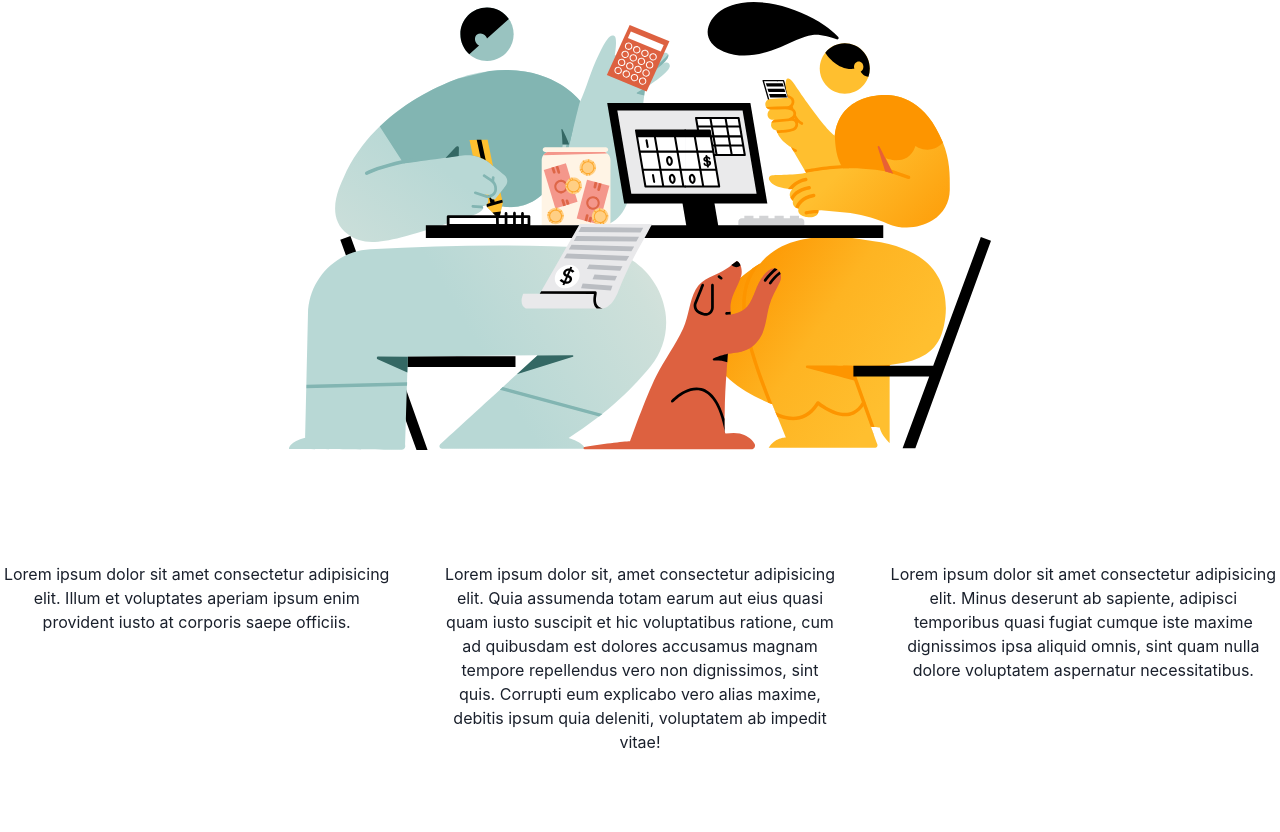
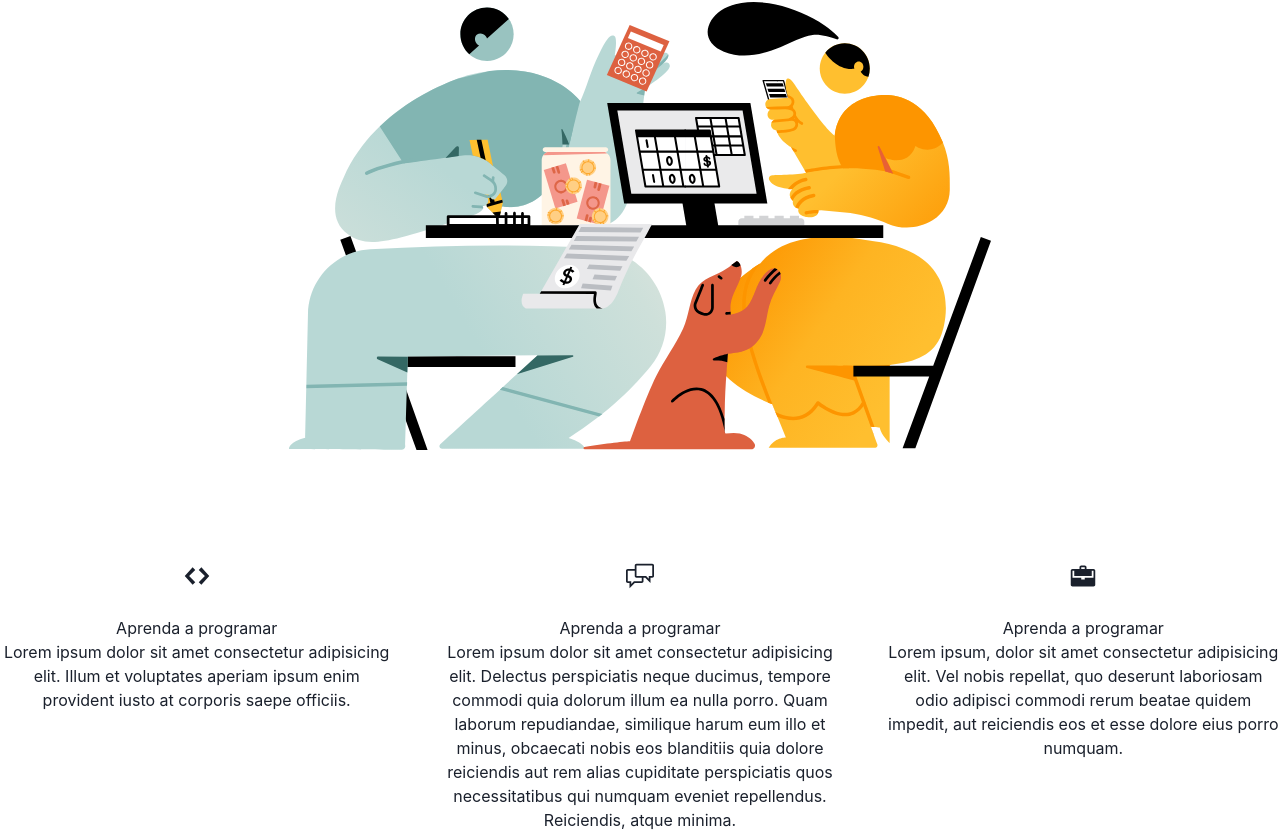
Before and after one commit to podcodar/webapp, a Next.js app: page / in a window 1280 px wide. Shown: the part 504-1336 px from the top of the page. Before the commit the page ends 1258 px from the top, so only its background shows below. Built offline with nearby package versions, Linux system fonts and the light colour scheme.

Commit message:
add react icons and base structure

```diff
--- a/package.json
+++ b/package.json
@@ -20,7 +20,8 @@
     "framer-motion": "^4",
     "next": "11.0.1",
     "react": "17.0.2",
-    "react-dom": "17.0.2"
+    "react-dom": "17.0.2",
+    "react-icons": "^4.2.0"
   },
   "devDependencies": {
     "@types/react": "17.0.15",
--- a/packages/components/HomeSection.tsx
+++ b/packages/components/HomeSection.tsx
@@ -1,27 +1,41 @@
 import React from 'react';
+import { Icon } from '@chakra-ui/react';
+import { GoCode, GoBriefcase, GoCommentDiscussion } from 'react-icons/go';
 import { SimpleGrid } from '@chakra-ui/react';
 
 const HomeSection = () => {
   return (
     <SimpleGrid minChildWidth="150px" spacing="50px" textAlign="center">
+      <span>
+        <Icon as={GoCode} w={7} h={7} marginBottom={5} />
+        <h3>Aprenda a programar</h3>
         <p>
           Lorem ipsum dolor sit amet consectetur adipisicing elit. Illum et
           voluptates aperiam ipsum enim provident iusto at corporis saepe
           officiis.
         </p>
+      </span>
+      <span>
+        <Icon as={GoCommentDiscussion} w={7} h={7} marginBottom={5} />
+        <h3>Aprenda a programar</h3>
         <p>
-        Lorem ipsum dolor sit, amet consectetur adipisicing elit. Quia assumenda
-        totam earum aut eius quasi quam iusto suscipit et hic voluptatibus
-        ratione, cum ad quibusdam est dolores accusamus magnam tempore
-        repellendus vero non dignissimos, sint quis. Corrupti eum explicabo vero
-        alias maxime, debitis ipsum quia deleniti, voluptatem ab impedit vitae!
+          Lorem ipsum dolor sit amet consectetur adipisicing elit. Delectus
+          perspiciatis neque ducimus, tempore commodi quia dolorum illum ea
+          nulla porro. Quam laborum repudiandae, similique harum eum illo et
+          minus, obcaecati nobis eos blanditiis quia dolore reiciendis aut rem
+          alias cupiditate perspiciatis quos necessitatibus qui numquam eveniet
+          repellendus. Reiciendis, atque minima.
         </p>
+      </span>
+      <span>
+        <Icon as={GoBriefcase} w={7} h={7} marginBottom={5} />
+        <h3>Aprenda a programar</h3>
         <p>
-        Lorem ipsum dolor sit amet consectetur adipisicing elit. Minus deserunt
-        ab sapiente, adipisci temporibus quasi fugiat cumque iste maxime
-        dignissimos ipsa aliquid omnis, sint quam nulla dolore voluptatem
-        aspernatur necessitatibus.
+          Lorem ipsum, dolor sit amet consectetur adipisicing elit. Vel nobis
+          repellat, quo deserunt laboriosam odio adipisci commodi rerum beatae
+          quidem impedit, aut reiciendis eos et esse dolore eius porro numquam.
         </p>
+      </span>
     </SimpleGrid>
   );
 };
```
Also changed, not shown: 2 other files (tests, documents, lock files or other folders). Lines whose indentation alone changed are shown as unchanged.
